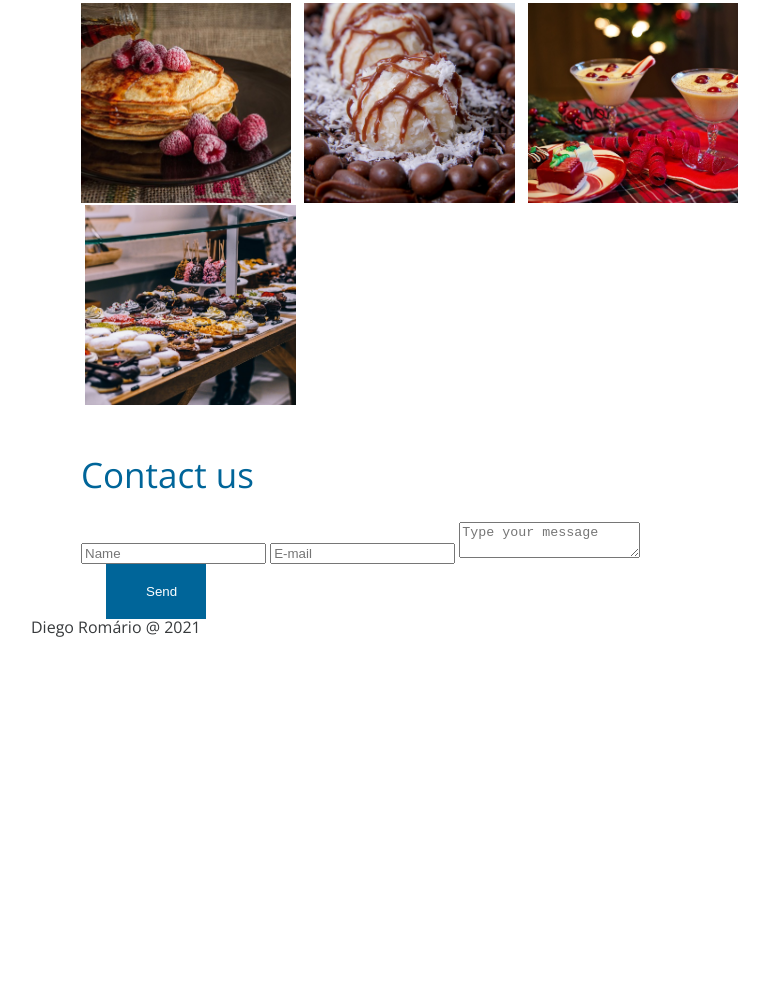
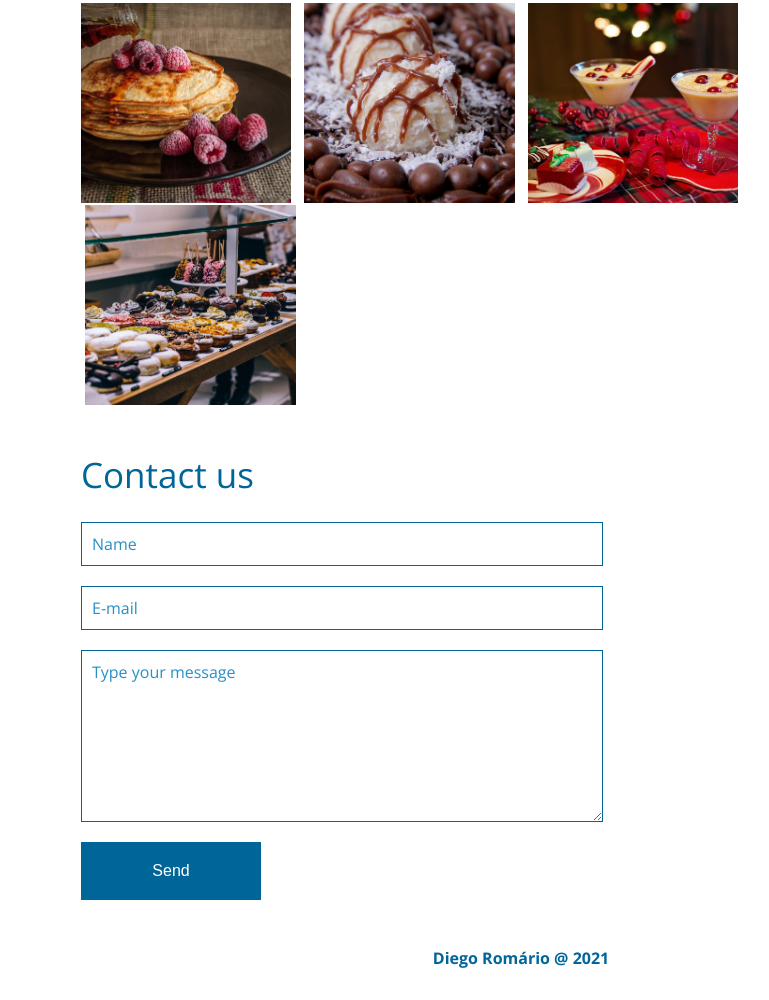
Before and after one commit to DiegoRomario/sweet-shop, a plain HTML site: page index.html in a window 1280 px wide. Shown: the part 2422-3422 px from the top of the page, without its empty margins (269-1038 px from the left). Before the commit the page ends 3060 px from the top, so only its background shows below. Drawn offline with nearby package versions, Linux system fonts and the light colour scheme.

Commit message:
Adicionando estilização das sessões footer e contact

```diff
--- a/css/styles.css
+++ b/css/styles.css
@@ -238,3 +238,48 @@ section {
 	background-image: url('../img/gallery12.jpg');
 	margin-right: 0;
 }
+
+
+#form-contact {
+	width: 500px;
+}
+
+#form-contact input[type=text], #form-contact input[type=email], #form-contact textarea {
+	display: block;
+	border: 1px solid #006599;
+	padding: 10px;
+	margin-bottom: 20px;
+	width: 100%;
+	font-size: 16px;
+	font-family: 'Open sans', sans-serif;
+}
+
+#form-contact input[type=text]:focus, #form-contact input[type=email]:focus, #form-contact textarea:focus {
+	border-color: #2790C6;
+}
+
+#form-contact textarea {
+	height: 150px;
+}
+
+#form-contact ::placeholder {
+	color: #2790C6;
+}
+
+#form-contact input[type=submit] {
+	margin-left: 0;
+	font-size: 16px;
+	width: 180px;
+}
+
+
+footer {
+	height: 50px;
+	padding-top: 50px;
+	color: #006599;
+}
+
+footer p {
+	text-align: center;
+	font-weight: bold;
+}
```
